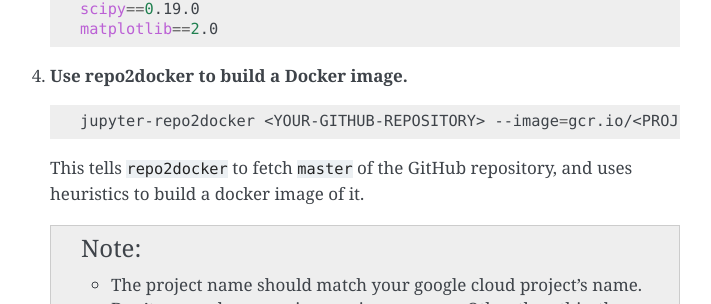
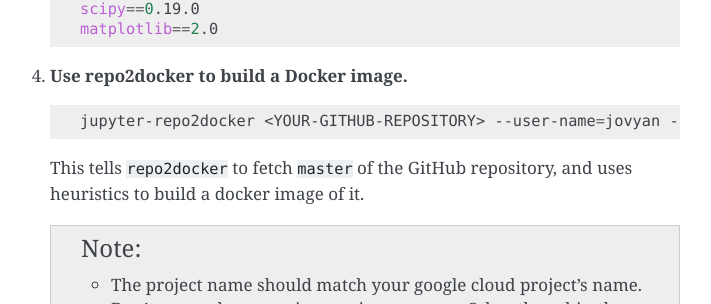
Before and after one commit to jupyterhub/zero-to-jupyterhub-k8s, a Sphinx documentation site: the page built from doc/source/user-environment.rst, in a window 1280 px wide and 900 px high, scrolled down 2791 px. Shown: the part 148-452 px from the top of the window, without its empty margins (400-1111 px from the left). Built offline with Sphinx 7.4.7, drawn with Linux system fonts in a browser that asks for light colours.

Commit message:
DOC: repo2docker needs user-name arg to be compatible with JuptyerHub.

```diff
--- a/doc/source/user-environment.rst
+++ b/doc/source/user-environment.rst
@@ -142,7 +142,7 @@ how to configure JupyterHub to build off of this image:
 
    .. code-block:: bash
 
-      jupyter-repo2docker <YOUR-GITHUB-REPOSITORY> --image=gcr.io/<PROJECT-NAME>/<IMAGE-NAME>:<TAG> --no-run
+      jupyter-repo2docker <YOUR-GITHUB-REPOSITORY> --user-name=jovyan --image=gcr.io/<PROJECT-NAME>/<IMAGE-NAME>:<TAG> --no-run
 
    This tells ``repo2docker`` to fetch ``master`` of the GitHub repository,
    and uses heuristics to build a docker image of it.
```
